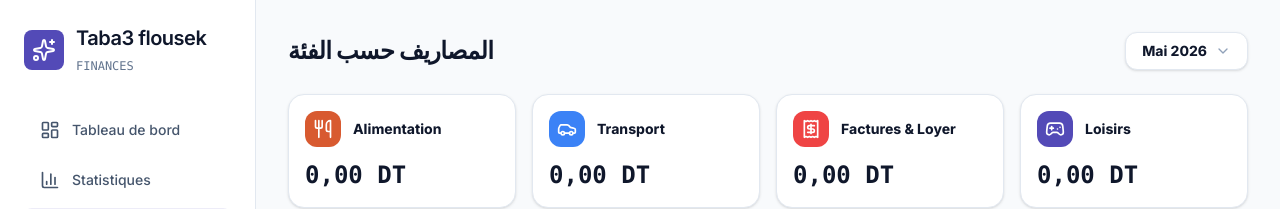
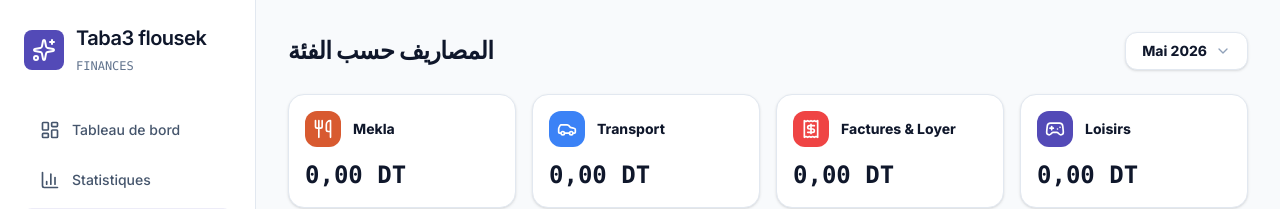
Before and after one commit to DHIF24/flowbudget, a React (Vite) app: page /categories in a window 1280 px wide. Shown: the top 209 px of the page. Built offline with nearby package versions, Linux system fonts and the light colour scheme; no server answers; the database is empty; sample sign-in values are in the browser's storage.

Commit message:
Change category name from Alimentation to Mekla

```diff
--- a/src/constants/categories.js
+++ b/src/constants/categories.js
@@ -4,7 +4,7 @@
 export const CATEGORIES = {
   food: {
     id: 'food',
-    name: 'Alimentation',
+    name: 'Mekla',
     icon: 'Utensils',
     color: '#D85A30', // Coral
     bgLight: 'bg-amber-50 dark:bg-amber-950/20',
```
